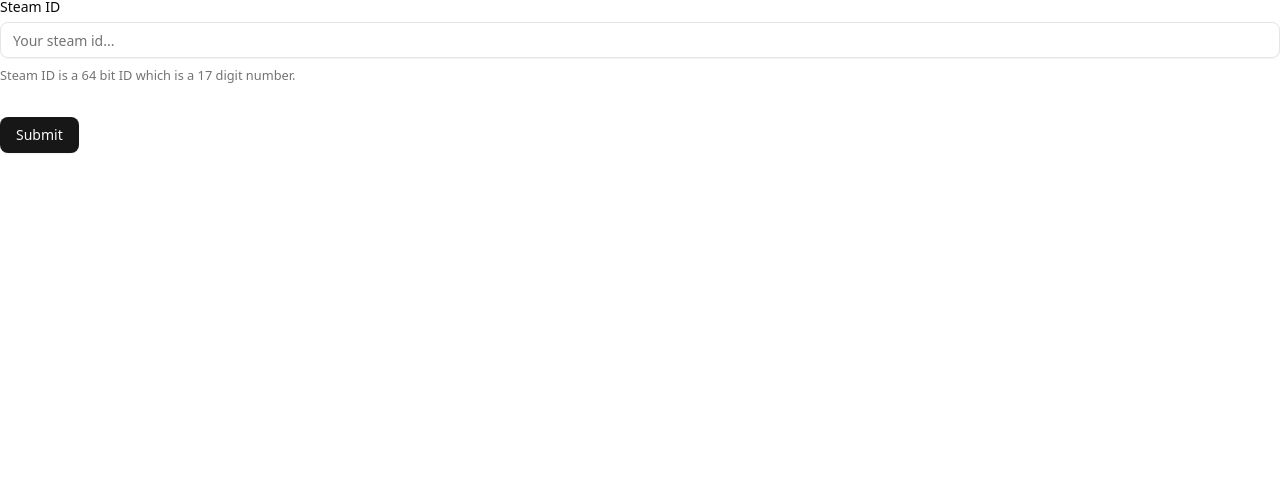
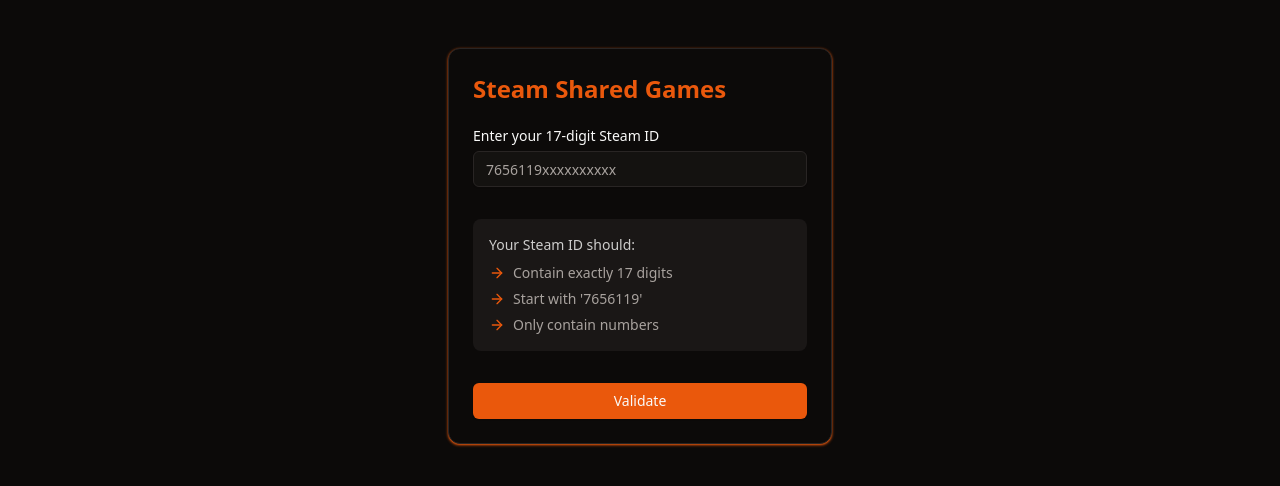
Before and after one commit to Iqro-dev/steam-shared, a Next.js app: page / in a window 1280 px wide. Shown: the top 486 px of the page. Built offline with nearby package versions, Linux system fonts and the light colour scheme.

Commit message:
feat(home): redesign steam id form

```diff
--- a/app/layout.tsx
+++ b/app/layout.tsx
@@ -1,6 +1,6 @@
 import type { Metadata } from "next";
 import "./styles/globals.css";
-import { Providers } from "./providers";
+import { ThemeProvider } from "./providers/theme-provider";
 
 export const metadata: Metadata = {
   title: "Steam Shared",
@@ -13,9 +13,11 @@
   children: React.ReactNode;
 }>) {
   return (
-    <html lang="en">
+    <html lang="en" suppressHydrationWarning>
       <body>
-        <Providers>{children}</Providers>
+        <ThemeProvider attribute="class" defaultTheme="dark">
+          {children}
+        </ThemeProvider>
       </body>
     </html>
   );
--- a/app/page.tsx
+++ b/app/page.tsx
@@ -4,15 +4,27 @@
 import { useRouter } from "next/navigation";
 import { z } from "zod";
 import { useSteamIdCookie } from "./hooks/use-steam-id-cookie";
+import { Card, CardTitle } from "@/components/ui/card";
 
 export default function Home() {
   const { setSteamIdCookie } = useSteamIdCookie();
   const router = useRouter();
 
   function onSubmit(values: z.infer<typeof formSchema>) {
-    setSteamIdCookie(values.steamid);
+    setSteamIdCookie(values.steamId);
+
     router.push("/profile");
   }
 
-  return <SteamIdForm onSubmit={onSubmit} />;
+  return (
+    <div className="w-full flex justify-center pt-12">
+      <Card className="p-6 w-96 shadow-primary">
+        <CardTitle className="text-2xl font-bold bg-gradient-to-r from-primary to-primary bg-clip-text text-transparent">
+          Steam Shared Games
+        </CardTitle>
+
+        <SteamIdForm onSubmit={onSubmit} />
+      </Card>
+    </div>
+  );
 }
--- a/app/providers.tsx
+++ /dev/null
@@ -1,7 +0,0 @@
-"use client";
-
-import { CookiesProvider } from "react-cookie";
-
-export function Providers({ children }: { children: React.ReactNode }) {
-  return <CookiesProvider>{children}</CookiesProvider>;
-}
--- /dev/null
+++ b/app/providers/theme-provider.tsx
@@ -0,0 +1,9 @@
+import * as React from "react";
+import { ThemeProvider as NextThemesProvider } from "next-themes";
+
+export function ThemeProvider({
+  children,
+  ...props
+}: React.ComponentProps<typeof NextThemesProvider>) {
+  return <NextThemesProvider {...props}>{children}</NextThemesProvider>;
+}
--- a/app/styles/globals.css
+++ b/app/styles/globals.css
@@ -4,74 +4,58 @@
 @custom-variant dark (&:is(.dark *));
 
 :root {
-  --background: oklch(1 0 0);
-  --foreground: oklch(0.145 0 0);
-  --card: oklch(1 0 0);
-  --card-foreground: oklch(0.145 0 0);
-  --popover: oklch(1 0 0);
-  --popover-foreground: oklch(0.145 0 0);
-  --primary: oklch(0.205 0 0);
-  --primary-foreground: oklch(0.985 0 0);
-  --secondary: oklch(0.97 0 0);
-  --secondary-foreground: oklch(0.205 0 0);
-  --muted: oklch(0.97 0 0);
-  --muted-foreground: oklch(0.556 0 0);
-  --accent: oklch(0.97 0 0);
-  --accent-foreground: oklch(0.205 0 0);
-  --destructive: oklch(0.577 0.245 27.325);
-  --destructive-foreground: oklch(0.577 0.245 27.325);
-  --border: oklch(0.922 0 0);
-  --input: oklch(0.922 0 0);
-  --ring: oklch(0.708 0 0);
-  --chart-1: oklch(0.646 0.222 41.116);
-  --chart-2: oklch(0.6 0.118 184.704);
-  --chart-3: oklch(0.398 0.07 227.392);
-  --chart-4: oklch(0.828 0.189 84.429);
-  --chart-5: oklch(0.769 0.188 70.08);
-  --radius: 0.625rem;
-  --sidebar: oklch(0.985 0 0);
-  --sidebar-foreground: oklch(0.145 0 0);
-  --sidebar-primary: oklch(0.205 0 0);
-  --sidebar-primary-foreground: oklch(0.985 0 0);
-  --sidebar-accent: oklch(0.97 0 0);
-  --sidebar-accent-foreground: oklch(0.205 0 0);
-  --sidebar-border: oklch(0.922 0 0);
-  --sidebar-ring: oklch(0.708 0 0);
+  --background: hsl(0, 0%, 100%);
+  --foreground: hsl(20, 14.3%, 4.1%);
+  --card: hsl(0, 0%, 100%);
+  --card-foreground: hsl(20, 14.3%, 4.1%);
+  --popover: hsl(0, 0%, 100%);
+  --popover-foreground: hsl(20, 14.3%, 4.1%);
+  --primary: hsl(24.6, 95%, 53.1%);
+  --primary-foreground: hsl(60, 9.1%, 97.8%);
+  --secondary: hsl(60, 4.8%, 95.9%);
+  --secondary-foreground: hsl(24, 9.8%, 10%);
+  --muted: hsl(60, 4.8%, 95.9%);
+  --muted-foreground: hsl(25, 5.3%, 44.7%);
+  --accent: hsl(60, 4.8%, 95.9%);
+  --accent-foreground: hsl(24, 9.8%, 10%);
+  --destructive: hsl(0, 84.2%, 60.2%);
+  --destructive-foreground: hsl(60, 9.1%, 97.8%);
+  --border: hsl(20, 5.9%, 90%);
+  --input: hsl(20, 5.9%, 90%);
+  --ring: hsl(24.6, 95%, 53.1%);
+  --radius: 0.5rem;
+  --chart-1: hsl(12, 76%, 61%);
+  --chart-2: hsl(173, 58%, 39%);
+  --chart-3: hsl(197, 37%, 24%);
+  --chart-4: hsl(43, 74%, 66%);
+  --chart-5: hsl(27, 87%, 67%);
 }
 
 .dark {
-  --background: oklch(0.145 0 0);
-  --foreground: oklch(0.985 0 0);
-  --card: oklch(0.145 0 0);
-  --card-foreground: oklch(0.985 0 0);
-  --popover: oklch(0.145 0 0);
-  --popover-foreground: oklch(0.985 0 0);
-  --primary: oklch(0.985 0 0);
-  --primary-foreground: oklch(0.205 0 0);
-  --secondary: oklch(0.269 0 0);
-  --secondary-foreground: oklch(0.985 0 0);
-  --muted: oklch(0.269 0 0);
-  --muted-foreground: oklch(0.708 0 0);
-  --accent: oklch(0.269 0 0);
-  --accent-foreground: oklch(0.985 0 0);
-  --destructive: oklch(0.396 0.141 25.723);
-  --destructive-foreground: oklch(0.637 0.237 25.331);
-  --border: oklch(0.269 0 0);
-  --input: oklch(0.269 0 0);
-  --ring: oklch(0.439 0 0);
-  --chart-1: oklch(0.488 0.243 264.376);
-  --chart-2: oklch(0.696 0.17 162.48);
-  --chart-3: oklch(0.769 0.188 70.08);
-  --chart-4: oklch(0.627 0.265 303.9);
-  --chart-5: oklch(0.645 0.246 16.439);
-  --sidebar: oklch(0.205 0 0);
-  --sidebar-foreground: oklch(0.985 0 0);
-  --sidebar-primary: oklch(0.488 0.243 264.376);
-  --sidebar-primary-foreground: oklch(0.985 0 0);
-  --sidebar-accent: oklch(0.269 0 0);
-  --sidebar-accent-foreground: oklch(0.985 0 0);
-  --sidebar-border: oklch(0.269 0 0);
-  --sidebar-ring: oklch(0.439 0 0);
+  --background: hsl(20, 14.3%, 4.1%);
+  --foreground: hsl(60, 9.1%, 97.8%);
+  --card: hsl(20, 14.3%, 4.1%);
+  --card-foreground: hsl(60, 9.1%, 97.8%);
+  --popover: hsl(20, 14.3%, 4.1%);
+  --popover-foreground: hsl(60, 9.1%, 97.8%);
+  --primary: hsl(20.5, 90.2%, 48.2%);
+  --primary-foreground: hsl(60, 9.1%, 97.8%);
+  --secondary: hsl(12, 6.5%, 15.1%);
+  --secondary-foreground: hsl(60, 9.1%, 97.8%);
+  --muted: hsl(12, 6.5%, 15.1%);
+  --muted-foreground: hsl(24, 5.4%, 63.9%);
+  --accent: hsl(12, 6.5%, 15.1%);
+  --accent-foreground: hsl(60, 9.1%, 97.8%);
+  --destructive: hsl(0, 72.2%, 50.6%);
+  --destructive-foreground: hsl(60, 9.1%, 97.8%);
+  --border: hsl(12, 6.5%, 15.1%);
+  --input: hsl(12, 6.5%, 15.1%);
+  --ring: hsl(20.5, 90.2%, 48.2%);
+  --chart-1: hsl(220, 70%, 50%);
+  --chart-2: hsl(160, 60%, 45%);
+  --chart-3: hsl(30, 80%, 55%);
+  --chart-4: hsl(280, 65%, 60%);
+  --chart-5: hsl(340, 75%, 55%);
 }
 
 @theme inline {
--- a/components/steam-id-form.tsx
+++ b/components/steam-id-form.tsx
@@ -2,7 +2,6 @@
 import {
   Form,
   FormControl,
-  FormDescription,
   FormField,
   FormItem,
   FormLabel,
@@ -13,13 +12,14 @@
 
 import { zodResolver } from "@hookform/resolvers/zod";
 import { z } from "zod";
+import { ArrowRight } from "lucide-react";
 
 interface SteamFormProps {
-  onSubmit: (values: { steamid: string }) => void;
+  onSubmit: (values: { steamId: string }) => void;
 }
 
 export const formSchema = z.object({
-  steamid: z.string().length(17, {
+  steamId: z.string().length(17, {
     message: "Make sure your Steam ID is correct.",
   }),
 });
@@ -28,7 +28,7 @@
   const form = useForm<z.infer<typeof formSchema>>({
     resolver: zodResolver(formSchema),
     defaultValues: {
-      steamid: "",
+      steamId: "",
     },
   });
 
@@ -37,25 +37,61 @@
       <form onSubmit={form.handleSubmit(onSubmit)} className="space-y-8">
         <FormField
           control={form.control}
-          name="steamid"
+          name="steamId"
           render={({ field }) => (
             <FormItem>
-              <FormLabel>Steam ID</FormLabel>
+              <FormLabel>Enter your 17-digit Steam ID</FormLabel>
               <FormControl>
                 <Input
-                  placeholder="Your steam id..."
+                  placeholder="7656119xxxxxxxxxx"
                   {...field}
                   type="text"
+                  pattern="[0-9]*"
                   inputMode="numeric"
-                  pattern="[0-9]*"
+                  className="transition-all duration-200 focus:scale-[1.02]"
                 />
               </FormControl>
-              <FormDescription>Steam ID is a 64 bit ID which is a 17 digit number.</FormDescription>
               <FormMessage />
             </FormItem>
           )}
         />
-        <Button type="submit">Submit</Button>
+
+        <div className="text-sm text-muted-foreground bg-muted/50 rounded-lg p-4 space-y-2">
+          <p className="font-medium text-foreground/80">Your Steam ID should:</p>
+
+          <ul className="space-y-1.5 cursor-default">
+            <li className="flex items-center gap-2 group">
+              <ArrowRight className="w-4 h-4 text-primary transition-transform group-hover:translate-x-1" />
+
+              <span className="group-hover:text-primary transition-colors">
+                Contain exactly 17 digits
+              </span>
+            </li>
+
+            <li className="flex items-center gap-2 group">
+              <ArrowRight className="w-4 h-4 text-primary transition-transform group-hover:translate-x-1" />
+
+              <span className="group-hover:text-primary transition-colors">
+                Start with &apos;7656119&apos;
+              </span>
+            </li>
+
+            <li className="flex items-center gap-2 group">
+              <ArrowRight className="w-4 h-4 text-primary transition-transform group-hover:translate-x-1" />
+
+              <span className="group-hover:text-primary transition-colors">
+                Only contain numbers
+              </span>
+            </li>
+          </ul>
+        </div>
+
+        <Button
+          type="submit"
+          className="flex w-full transition-all duration-200 hover:scale-[1.02] active:scale-[0.98] cursor-pointer"
+        >
+          Validate
+        </Button>
       </form>
     </Form>
   );
--- /dev/null
+++ b/components/ui/card.tsx
@@ -0,0 +1,74 @@
+import { cn } from "@/lib/utils";
+import { ComponentProps } from "react";
+
+function Card({ className, ...props }: ComponentProps<"div">) {
+  return (
+    <div
+      data-slot="card"
+      className={cn(
+        "bg-card text-card-foreground flex flex-col gap-6 rounded-xl border py-6 shadow-sm",
+        className
+      )}
+      {...props}
+    />
+  );
+}
+
+function CardHeader({ className, ...props }: ComponentProps<"div">) {
+  return (
+    <div
+      data-slot="card-header"
+      className={cn(
+        "@container/card-header grid auto-rows-min grid-rows-[auto_auto] items-start gap-1.5 px-6 has-data-[slot=card-action]:grid-cols-[1fr_auto] [.border-b]:pb-6",
+        className
+      )}
+      {...props}
+    />
+  );
+}
+
+function CardTitle({ className, ...props }: ComponentProps<"div">) {
+  return (
+    <div
+      data-slot="card-title"
+      className={cn("leading-none font-semibold", className)}
+      {...props}
+    />
+  );
+}
+
+function CardDescription({ className, ...props }: ComponentProps<"div">) {
+  return (
+    <div
+      data-slot="card-description"
+      className={cn("text-muted-foreground text-sm", className)}
+      {...props}
+    />
+  );
+}
+
+function CardAction({ className, ...props }: ComponentProps<"div">) {
+  return (
+    <div
+      data-slot="card-action"
+      className={cn("col-start-2 row-span-2 row-start-1 self-start justify-self-end", className)}
+      {...props}
+    />
+  );
+}
+
+function CardContent({ className, ...props }: ComponentProps<"div">) {
+  return <div data-slot="card-content" className={cn("px-6", className)} {...props} />;
+}
+
+function CardFooter({ className, ...props }: ComponentProps<"div">) {
+  return (
+    <div
+      data-slot="card-footer"
+      className={cn("flex items-center px-6 [.border-t]:pt-6", className)}
+      {...props}
+    />
+  );
+}
+
+export { Card, CardHeader, CardFooter, CardTitle, CardAction, CardDescription, CardContent };
--- a/package.json
+++ b/package.json
@@ -25,9 +25,10 @@
     "clsx": "^2.1.1",
     "lucide-react": "^0.483.0",
     "next": "15.2.2",
+    "next-themes": "^0.4.6",
     "postcss": "^8.5.3",
     "react": "^19.0.0",
-    "react-cookie": "^8.0.1",
+    "react-cookie": "^7.0.2",
     "react-dom": "^19.0.0",
     "react-hook-form": "^7.54.2",
     "tailwind-merge": "^3.0.2",
```
Also changed, not shown: 1 other file (tests, documents, lock files or other folders).
